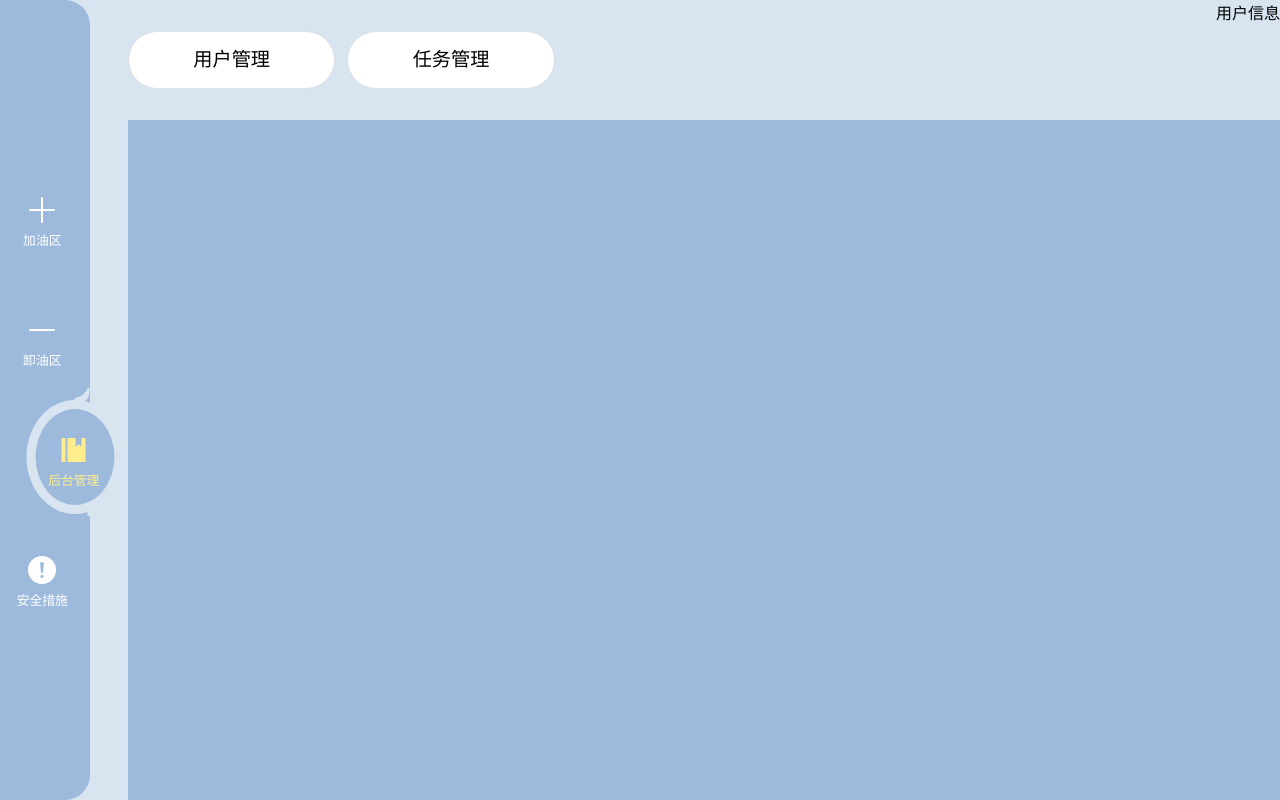
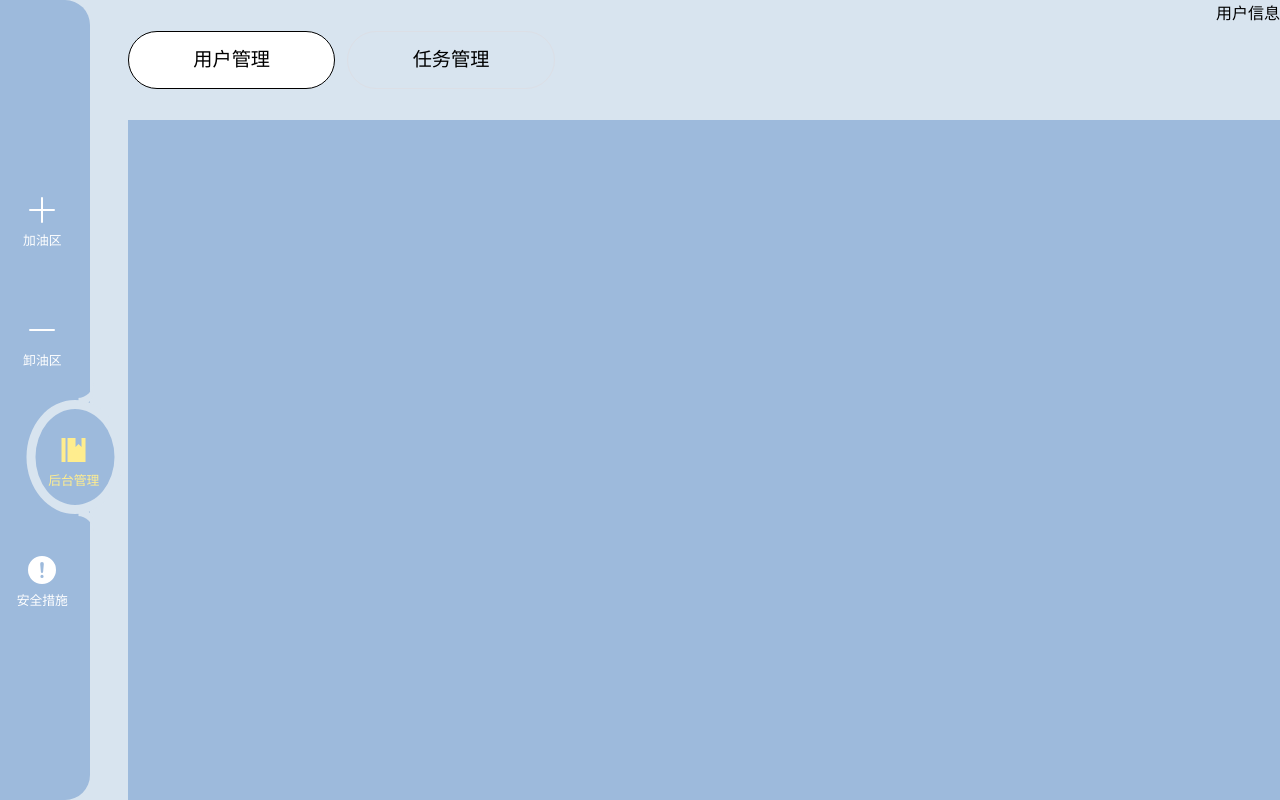
Before and after one commit to Wqinxi/front-design, a Vue app: page /manage/user in a window 1280 px wide. Built offline with nearby package versions, Linux system fonts and the light colour scheme.

Commit message:
一级菜单样式plusplus

```diff
--- a/public/css/reset.css
+++ b/public/css/reset.css
@@ -7,12 +7,7 @@ body{
     margin: 0;
     border: 0;
 }
-@media screen and (max-width: 1000px){
-    html{
-        font-size: 8px;
-    }
-}
-@media screen and (min-width: 1001px) and (max-width: 1250px){
+@media screen  and (max-width: 1250px){
     html{
         font-size: 12px;
     }
--- a/src/assets/css/LeftMenu.less
+++ b/src/assets/css/LeftMenu.less
@@ -69,9 +69,9 @@
           content: '';
           position: absolute;
           top: 111%;
-          left: 51px;
-          width: 15px;
-          height: 18px;
+          left: 54%;
+          width: 20%;
+          height: 24%;
           background: transparent;
           border-top-right-radius: 25px;
           box-shadow: 1px -8px 0 0 var(--light-bkg-clr);
@@ -80,9 +80,9 @@
           content: '';
           position: absolute;
           bottom:111%;
-          right:26px;
-          width: 15px;
-          height: 18px;
+          right: 26%;
+          width: 20%;
+          height: 24%;
           background: transparent;
           border-bottom-right-radius: 25px;
           box-shadow: 1px 8px 0 0 var(--light-bkg-clr);
--- a/src/views/work-space/work-space-right/Index.vue
+++ b/src/views/work-space/work-space-right/Index.vue
@@ -14,8 +14,11 @@ const routes = generateRoutes(route.meta.type)
 <template>
 <div class="second-router-menu">
   <div class="route-change">
-    <el-button v-for="route in routes">
-      {{ route.title }}
+    <el-button
+        v-for="item in routes"
+        :class="['el-button', item.title===route.meta.title?'active':'']"
+        @click="$router.push(item.url)">
+      {{ item.title }}
     </el-button>
   </div>
   <div class="admin-info">
@@ -48,13 +51,14 @@ const routes = generateRoutes(route.meta.type)
       width:30%;
       height: 15%;
       padding: 4%;
+      background-color: transparent;
+      --el-button-hover-border-color: #000;
+      border-radius: 40px;
+    }
+    .el-button.active{
       background-color: #fff;
-      --el-button-hover-bg-color: var(--bkg-clr);
-      --el-button-hover-text-color: #000;
-      --el-button-hover-border-color: #000;
-      --el-button-active-border-color: #000;
+      border-color: #000;
 
-      border-radius: 40px;
     }
   }
   .admin-info{
```
